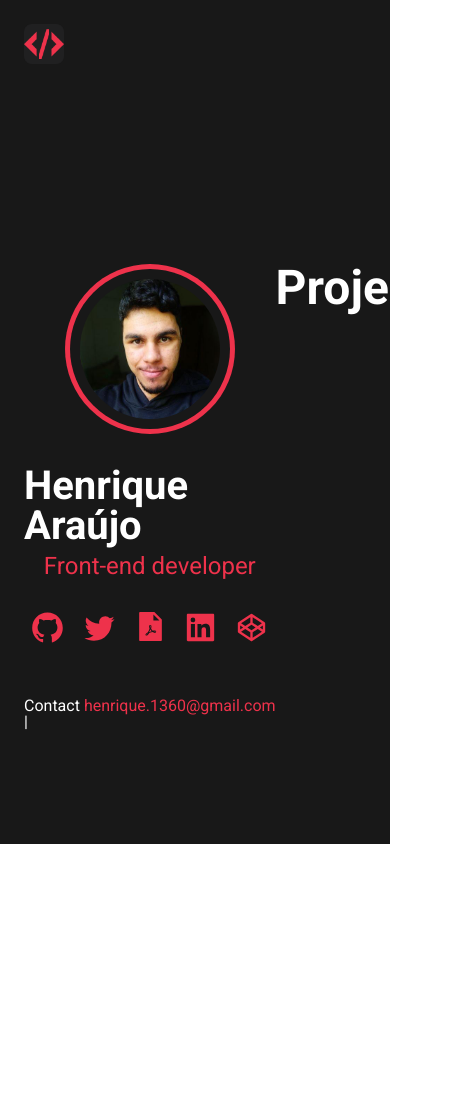
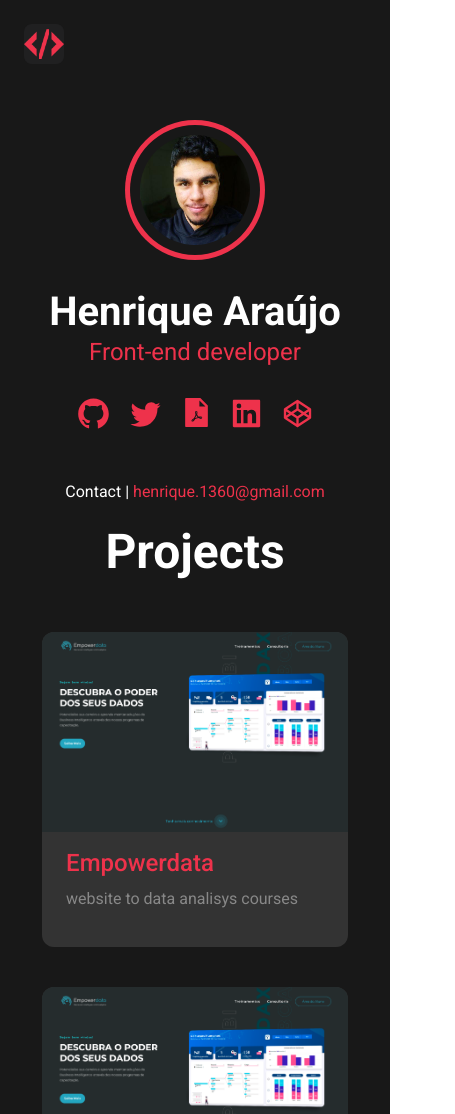
Before and after one commit to henrique770/henrique770.github.io, a React (Create React App) app: page / in a window 390 px wide. Shown: the top 1114 px of the page, 455 px wide, since content can reach past the window. Before the commit the page ends 844 px from the top, so only its background shows below. Built offline with nearby package versions, Linux system fonts and the light colour scheme.

Commit message:
feat: add projects component, make responsive

```diff
--- /dev/null
+++ b/src/hooks/useBreakpoints.js
@@ -0,0 +1,28 @@
+import { useState, useEffect } from 'react'
+
+const getWindowDimensions = () => {
+  const { innerWidth: width, innerHeight: height } = window
+  return {
+    width,
+    height
+  }
+}
+
+const useBreakpoints = () => {
+  const [windowDimensions, setWindowDimensions] = useState(
+    getWindowDimensions()
+  )
+
+  useEffect(() => {
+    function handleResize () {
+      setWindowDimensions(getWindowDimensions())
+    }
+
+    window.addEventListener('resize', handleResize)
+    return () => window.removeEventListener('resize', handleResize)
+  }, [])
+
+  return windowDimensions
+}
+
+export default useBreakpoints
--- a/src/pages/Home/Home.js
+++ b/src/pages/Home/Home.js
@@ -1,15 +1,26 @@
+import { Space } from '~/components'
 import { Sidebar } from './components/Sidebar'
 import { Projects } from './components/Projects'
 import { Layout } from '~/components'
+import theme from '~/styles/theme'
+import useBreakpoints from '~/hooks/useBreakpoints'
 import * as S from './styled'
 
-const Home = () => (
+const Home = () => {
+  const { width } = useBreakpoints()
+
+  const isDesktop = width > 1820
+
+  return (
     <Layout>
       <S.Container>
+        <Space row={isDesktop} justify='space-between'>
           <Sidebar />
           <Projects />
+        </Space>
       </S.Container>
     </Layout>
   )
+}
 
 export default Home
--- a/src/pages/Home/components/Projects/Projects.js
+++ b/src/pages/Home/components/Projects/Projects.js
@@ -1,14 +1,43 @@
+import { projects } from './constants'
+import { Space } from '~/components'
+import useBreakpoints from '~/hooks/useBreakpoints'
+
 import * as S from './styled'
 import * as U from '~/styles/utils'
 
-const Projects = () => (
-  <S.Container>
-    <U.Title size={48} weight={600}>
-      Projects
-    </U.Title>
+const Projects = () => {
+  const { width } = useBreakpoints()
 
-    <S.Card></S.Card>
-  </S.Container>
-)
+  return (
+    <S.Container>
+      <Space
+        size={56}
+        justify={width < 1820 && 'center'}
+        align={width < 1820 && 'center'}
+      >
+        <U.Title size={48} weight={600} noMargin>
+          Projects
+        </U.Title>
+
+        <S.CardWrapper>
+          {projects.map(({ image, name, description }, index) => (
+            <S.Card key={index}>
+              <S.Image src={image} alt={name} />
+              <S.CardContent>
+                <U.Title size={24} weight={500} color='primary'>
+                  {name}
+                </U.Title>
+
+                <U.Text size={16} weight={400} color='gray' noMargin>
+                  {description}
+                </U.Text>
+              </S.CardContent>
+            </S.Card>
+          ))}
+        </S.CardWrapper>
+      </Space>
+    </S.Container>
+  )
+}
 
 export default Projects
--- /dev/null
+++ b/src/pages/Home/components/Projects/constants.js
@@ -0,0 +1,28 @@
+import thumb from '~/assets/thumbnails/empowerdata.png'
+
+export const projects = [
+  {
+    name: 'Empowerdata',
+    image: thumb,
+    tags: ['React', 'Emotion'],
+    description: 'website to data analisys courses'
+  },
+  {
+    name: 'Empowerdata',
+    image: thumb,
+    tags: ['React', 'Emotion'],
+    description: 'website to data analisys courses'
+  },
+  {
+    name: 'Empowerdata',
+    image: thumb,
+    tags: ['React', 'Emotion'],
+    description: 'website to data analisys courses'
+  },
+  {
+    name: 'Empowerdata',
+    image: thumb,
+    tags: ['React', 'Emotion'],
+    description: 'website to data analisys courses'
+  }
+]
--- a/src/pages/Home/components/Projects/styled.js
+++ b/src/pages/Home/components/Projects/styled.js
@@ -5,9 +5,48 @@ const containerStyles = () => css`
   label: projects;
 `
 
-const cardStyles = () => css`
-  label: projects__card;
+const cardStyles = ({ theme }) => css`
+  label: card;
+
+  background-color: ${theme.colors.darkGray};
+  border-radius: ${theme.size[12]};
+`
+
+const imageStyles = ({ theme }) => css`
+  label: card__image;
+
+  height: 200px;
+  width: 100%;
+  object-fit: cover;
+
+  border-top-left-radius: ${theme.size[12]};
+  border-top-right-radius: ${theme.size[12]};
+`
+
+const cardContentStyles = ({ theme }) => css`
+  label: card__content;
+
+  padding: ${theme.size[16]} ${theme.size[24]} ${theme.size[40]};
+`
+const cardWrapperStyles = ({ theme }) => css`
+  label: card__wrapper;
+
+  display: grid;
+
+  grid-template-columns: 310px 310px 310px 310px;
+  gap: ${theme.size[40]};
+
+  @media (max-width: ${theme.breaks.xl}) {
+    grid-template-columns: 310px 310px;
+  }
+
+  @media (max-width: 768px) {
+    grid-template-columns: 1fr;
+  }
 `
 
 export const Container = styled('div')(containerStyles)
 export const Card = styled('div')(cardStyles)
+export const Image = styled('img')(imageStyles)
+export const CardContent = styled('div')(cardContentStyles)
+export const CardWrapper = styled('div')(cardWrapperStyles)
--- a/src/pages/Home/components/Sidebar/styled.js
+++ b/src/pages/Home/components/Sidebar/styled.js
@@ -12,8 +12,8 @@ const imageWrapperStyles = ({ theme }) => css`
   justify-content: center;
   align-items: center;
 
-  width: 170px;
-  height: 170px;
+  width: 140px;
+  height: 140px;
 
   border-radius: 100%;
   background-color: ${theme.colors.primary};
@@ -26,14 +26,14 @@ const profileImageStyles = ({ theme }) => css`
   justify-content: center;
   align-items: center;
 
-  width: 160px;
-  height: 160px;
+  width: 130px;
+  height: 130px;
 
   border-radius: 100%;
   background-color: ${theme.colors.background};
 
   img {
-    width: 140px;
+    width: 110px;
     border-radius: 100%;
   }
 `
--- a/src/pages/Home/styled.js
+++ b/src/pages/Home/styled.js
@@ -1,12 +1,14 @@
 import styled from '@emotion/styled'
 import { css } from '@emotion/react'
 
-const containerStyles = () => css`
+const containerStyles = ({ theme }) => css`
   label: home-container;
 
-  display: flex;
+  margin-top: 200px;
 
-  margin-top: 200px;
+  @media (max-width: ${theme.breaks.xl}) {
+    margin-top: 56px;
+  }
 `
 
 export const Container = styled('div')(containerStyles)
--- a/src/styles/global.js
+++ b/src/styles/global.js
@@ -16,6 +16,39 @@ const globalStyles = css`
     font: 16px 'Roboto', sans-serif;
     line-height: 1;
   }
+
+  ::-webkit-scrollbar {
+    width: 7px;
+    height: 7px;
+  }
+  ::-webkit-scrollbar-button {
+    width: 0px;
+    height: 0px;
+  }
+  ::-webkit-scrollbar-thumb {
+    background: #3c4142;
+    border: 0px none #111;
+    border-radius: 50px;
+  }
+  ::-webkit-scrollbar-thumb:hover {
+    background: #3c4142;
+  }
+  ::-webkit-scrollbar-thumb:active {
+    background: #3c4142;
+  }
+  ::-webkit-scrollbar-track {
+    background: #111;
+    border: 0px none #111;
+  }
+  ::-webkit-scrollbar-track:hover {
+    background: #111;
+  }
+  ::-webkit-scrollbar-track:active {
+    background: #111;
+  }
+  ::-webkit-scrollbar-corner {
+    background: transparent;
+  }
 `
 
 export default globalStyles
--- a/src/styles/theme.js
+++ b/src/styles/theme.js
@@ -4,7 +4,8 @@ const theme = {
     primary: '#EE324B',
     secondary: '#f7586d',
     white: '#ffffff',
-    gray: '#888888'
+    gray: '#888888',
+    darkGray: '#333333'
   },
 
   size: {
@@ -20,10 +21,10 @@ const theme = {
   },
 
   breaks: {
-    huge: '1440px',
-    large: '1170px',
-    medium: '768px',
-    small: '450px'
+    xl: '1820px',
+    l: '1170px',
+    m: '768px',
+    s: '450px'
   }
 }
 
```
Also changed, not shown: src/assets/thumbnails/empowerdata.png (added). Lines whose indentation alone changed are shown as unchanged.
